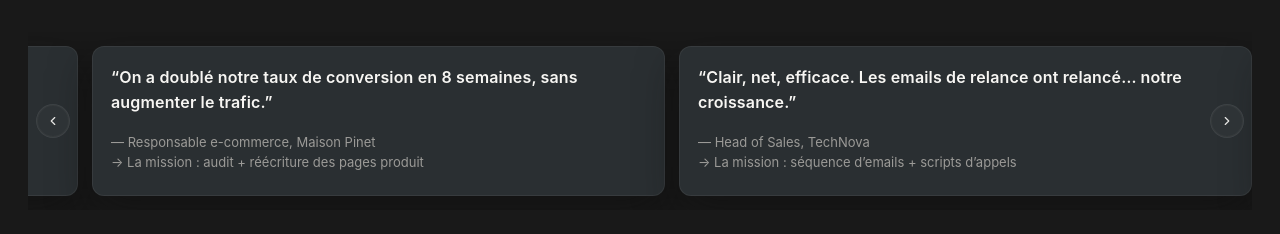
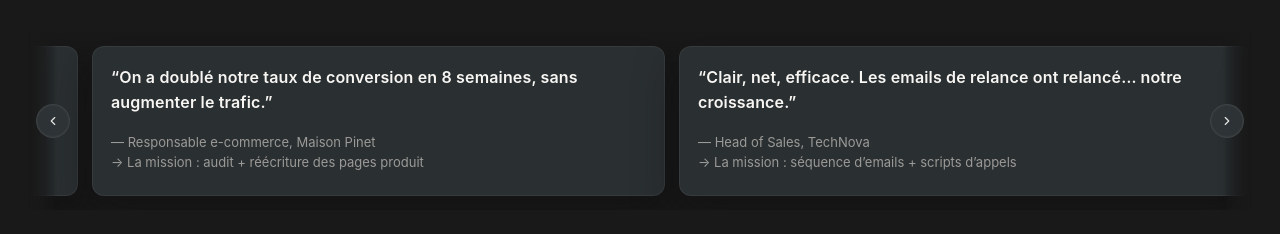
Before and after one commit to DouceurAngevin/Temoignage, a plain HTML site: page index.html in a window 1280 px wide. Drawn offline with Linux system fonts and the light colour scheme.

Commit message:
Update index.html

```diff
--- a/index.html
+++ b/index.html
@@ -3,13 +3,14 @@
 <head>
 <meta charset="utf-8" />
 <meta name="viewport" content="width=device-width, initial-scale=1" />
-<title>Carrousel — infini, 2 pleines + 1 peek gauche + 1 peek droite</title>
+<title>Carrousel — infini, 2 pleines + peeks avec fondu</title>
 <style>
   :root{
     --bg:#191919; --surface:#2f3437; --card:#2a2f32; --text:#f7f6f3; --muted:#9b9a97; --accent:#f1f1ef;
 
     --gap:14px;
     --peek:32px;                           /* débord symétrique g/d (peeks) */
+    --fade: calc(var(--peek) * 0.9);       /* largeur du fondu latéral */
     --radius:12px;
     --shadow:0 18px 40px rgba(15,15,15,.55);
     --transition:600ms cubic-bezier(.22,.61,.36,1);
@@ -39,8 +40,42 @@
     overflow:hidden;
     padding:6px var(--peek);
     position:relative;
-    z-index:0;            /* sous les flèches */
+    z-index:0;                 /* sous les flèches */
     touch-action:pan-y;
+
+    /* --- Fondu latéral (mask natif) --- */
+    -webkit-mask-image: linear-gradient(to right,
+      transparent 0,
+      #000 var(--fade),
+      #000 calc(100% - var(--fade)),
+      transparent 100%);
+    mask-image: linear-gradient(to right,
+      transparent 0,
+      #000 var(--fade),
+      #000 calc(100% - var(--fade)),
+      transparent 100%);
+    -webkit-mask-size: 100% 100%;
+    mask-size: 100% 100%;
+    -webkit-mask-repeat: no-repeat;
+    mask-repeat: no-repeat;
+  }
+  /* Fallback (si mask indisponible) : dégradés overlay */
+  .viewport::before,
+  .viewport::after{
+    content:"";
+    position:absolute;
+    top:0; bottom:0;
+    width: var(--fade);
+    pointer-events:none;  /* ne bloque pas les clics */
+    z-index: 5;           /* au-dessus du contenu, sous les flèches */
+  }
+  .viewport::before{
+    left:0;
+    background: linear-gradient(to right, var(--bg) 0%, rgba(25,25,25,0) 100%);
+  }
+  .viewport::after{
+    right:0;
+    background: linear-gradient(to left, var(--bg) 0%, rgba(25,25,25,0) 100%);
   }
 
   .track{
@@ -63,7 +98,7 @@
   .quote{ font-size:16px; font-weight:600; letter-spacing:.01em; line-height:1.55; }
   .meta{ color:var(--muted); font-size:13px; line-height:1.5; white-space:pre-line; }
 
-  /* Flèches hors overflow (toujours visibles) */
+  /* Flèches hors overflow (toujours visibles & cliquables) */
   .nav{
     position:absolute; top:50%; transform:translateY(-50%);
     width:34px; height:34px; display:grid; place-items:center;
@@ -74,9 +109,8 @@
     transition: background .2s ease, opacity .2s ease;
     opacity:.95;
 
-    /* cliquable au-dessus de tout */
-    z-index:9999;
-    pointer-events:auto;
+    z-index:9999;            /* au-dessus de tout */
+    pointer-events:auto;     /* capte les clics */
   }
   .nav:hover{ background:rgba(63,69,72,.85); opacity:1; }
   .prev{ left:8px; }
@@ -85,12 +119,12 @@
 
   /* Mobile : 1 carte (peeks non garantis si très étroit) */
   @media (max-width:600px){
-    :root{ --peek:18px; --gap:12px; --card-width:100%; }
+    :root{ --peek:18px; --gap:12px; --card-width:100%; --fade:14px; }
     body{ padding: clamp(18px,5vh,24px) 18px clamp(18px,5vh,24px); }
     .card{ min-height:0; padding:16px; }
   }
-  @media (max-width:420px){ :root{ --peek:14px; } }
-  @media (max-width:360px){ :root{ --peek:12px; } .quote{ font-size:15px; } }
+  @media (max-width:420px){ :root{ --peek:14px; --fade:12px; } }
+  @media (max-width:360px){ :root{ --peek:12px; --fade:10px; } .quote{ font-size:15px; } }
 </style>
 </head>
 <body>
@@ -102,7 +136,7 @@
              stroke-linecap="round" stroke-linejoin="round"><polyline points="15 18 9 12 15 6"/></svg>
       </button>
 
-      <!-- viewport avec peeks symétriques -->
+      <!-- viewport avec peeks + fondu -->
       <div class="viewport">
         <div class="track" role="list">
           <article class="card" role="listitem">
@@ -155,7 +189,7 @@
 
   const STEP = 1;              // 1 carte par clic
   const AUTOPLAY_MS = 0;       // mets 10000 si tu veux l’autoplay
-  const VISIBLE = 2;           // ⬅️ FORCÉ pour garantir 2 pleines + peeks g/d
+  const VISIBLE = 2;           // on force 2 pleines pour garder les peeks g/d
 
   let index = 0;               // index courant (sur la liste AVEC clones)
   let slides = [];
@@ -169,25 +203,23 @@
 
   // Clones pour boucle infinie (marqués data-clone)
   function setupClones(){
-    // supprime anciens clones
+    // supprimer anciens clones
     track.querySelectorAll('[data-clone="1"]').forEach(n => n.remove());
 
-    // récupère les originales
+    // originales
     const originals = Array.from(track.children);
     if(originals.length === 0) return;
 
-    // clone tête et queue
+    // clones tête/queue
     const head = originals.slice(0, VISIBLE + 1).map(n => { const c=n.cloneNode(true); c.dataset.clone='1'; return c; });
     const tail = originals.slice(-VISIBLE - 1).map(n => { const c=n.cloneNode(true); c.dataset.clone='1'; return c; });
 
-    // injecte
     tail.forEach(n => track.insertBefore(n, track.firstChild));
     head.forEach(n => track.appendChild(n));
 
-    // met à jour la liste complète
     slides = Array.from(track.children);
 
-    // point de départ = juste après les clones de gauche
+    // départ = juste après clones gauche → 1 peek gauche + 2 pleines + 1 peek droite
     index = VISIBLE + 1;
     requestAnimationFrame(()=> goTo(index, false));
   }
@@ -202,12 +234,12 @@
   function next(){ goTo(index + STEP, true); }
   function prev(){ goTo(index - STEP, true); }
 
-  // Rebouclage silencieux après transition (infini réel)
+  // Rebouclage silencieux (infini)
   track.addEventListener('transitionend', ()=>{
     const total = slides.length;
     if(total === 0) return;
-    if(index >= total - (VISIBLE + 1)){ goTo(VISIBLE + 1, false); }
-    if(index <= VISIBLE){ goTo(total - (VISIBLE + 2), false); }
+    if(index >= total - (VISIBLE + 1)){ goTo(VISIBLE + 1, false); }     // dépasse à droite → reset
+    if(index <= VISIBLE){ goTo(total - (VISIBLE + 2), false); }         // dépasse à gauche → reset
   });
 
   // Drag (swipe)
@@ -248,7 +280,7 @@
   ['mouseenter','focusin'].forEach(evt => viewport.addEventListener(evt, stopAutoplay));
   ['mouseleave','focusout'].forEach(evt => viewport.addEventListener(evt, startAutoplay));
 
-  // Rebuild clones quand tu changes la taille de l’embed (on garde VISIBLE=2)
+  // Rebuild clones si tu redimensionnes l’embed (on conserve VISIBLE=2)
   let resizeRaf=null;
   addEventListener('resize', ()=>{
     if(resizeRaf) cancelAnimationFrame(resizeRaf);
```
